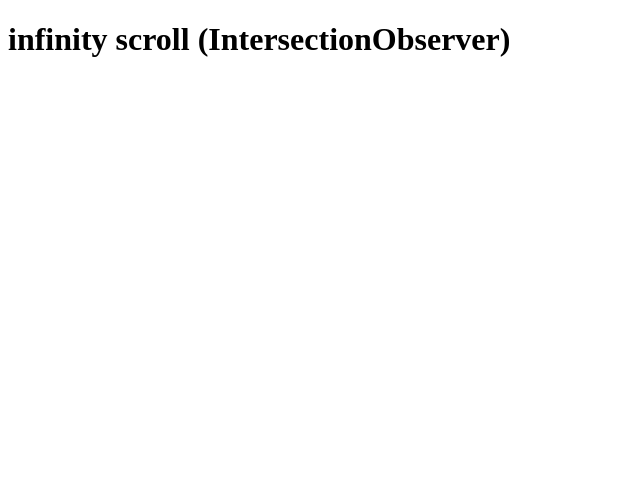
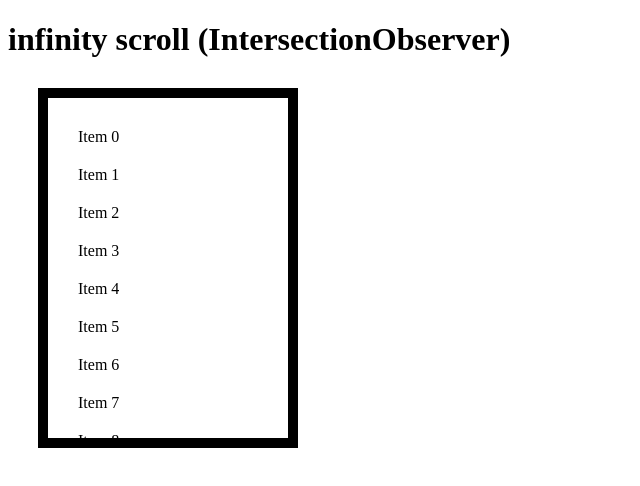
Before and after one commit to ipadorusa/study-infinityScroll, a plain HTML site: page index.html in a window 1280 px wide. Shown: the whole page, without its empty margins (0-640 px from the left). Drawn offline with Linux system fonts and the light colour scheme.

Commit message:
해보자 이저것

```diff
--- a/index.html
+++ b/index.html
@@ -5,13 +5,36 @@
   <meta name="viewport" content="width=device-width, initial-scale=1.0">
   <meta http-equiv="X-UA-Compatible" content="ie=edge">
   <title>Document</title>
+  <style>
+    #list-item {
+      /* We need to limit the height and show a scrollbar */
+      width: 200px;
+      height: 300px;
+      overflow: auto;
+
+      /* Optional, only to check that it works with margin/padding */
+      margin: 30px;
+      padding: 20px;
+      border: 10px solid black;
+    }
+    li {
+      padding: 10px;
+      list-style-type: none;
+    }
+    li:hover {
+      background: #ccc;
+    }
+  </style>
 </head>
 <body>
   <h1>infinity scroll (IntersectionObserver)</h1>
   <div id="content">
-      <ul id="listItem"></ul>
+      <ul id="list-item"></ul>
   </div>
 
   <script src="./infinity.js"></script>
+  <script>
+    const scrollE = new infiteScroll('#list-item');
+  </script>
 </body>
 </html>
--- a/infinity.js
+++ b/infinity.js
@@ -1,18 +1,37 @@
 class infiteScroll {
   constructor(target) {
-    this.target = target;
+    this.target = document.querySelector(target);
+    this.nextCount = 0;
     this.init();
+  }
+  variable() {
+
   }
   init() {
     this.bindEvent();
+
   }
   bindEvent() {
-    console.log('aa');
+    this.appendEvt();
+  }
+  observer() {
+    const io = new IntersectionObserver(callbakc, {
+      root: this.target,
+    });
+  }
+  appendEvt() {
+    for (let i=0;i<20;i++) {
+      const item = document.createElement('li');
+      item.innerText = 'Item ' + this.nextCount++;
+      this.target.appendChild(item);
+    }
   }
 }
 
-const scrollE = new infiteScroll();
+
 
 // 높이값
 // append 할 dom
 // append 할 list 갯수
+// createDocumentFragment
+// IntersectionObserver
```
